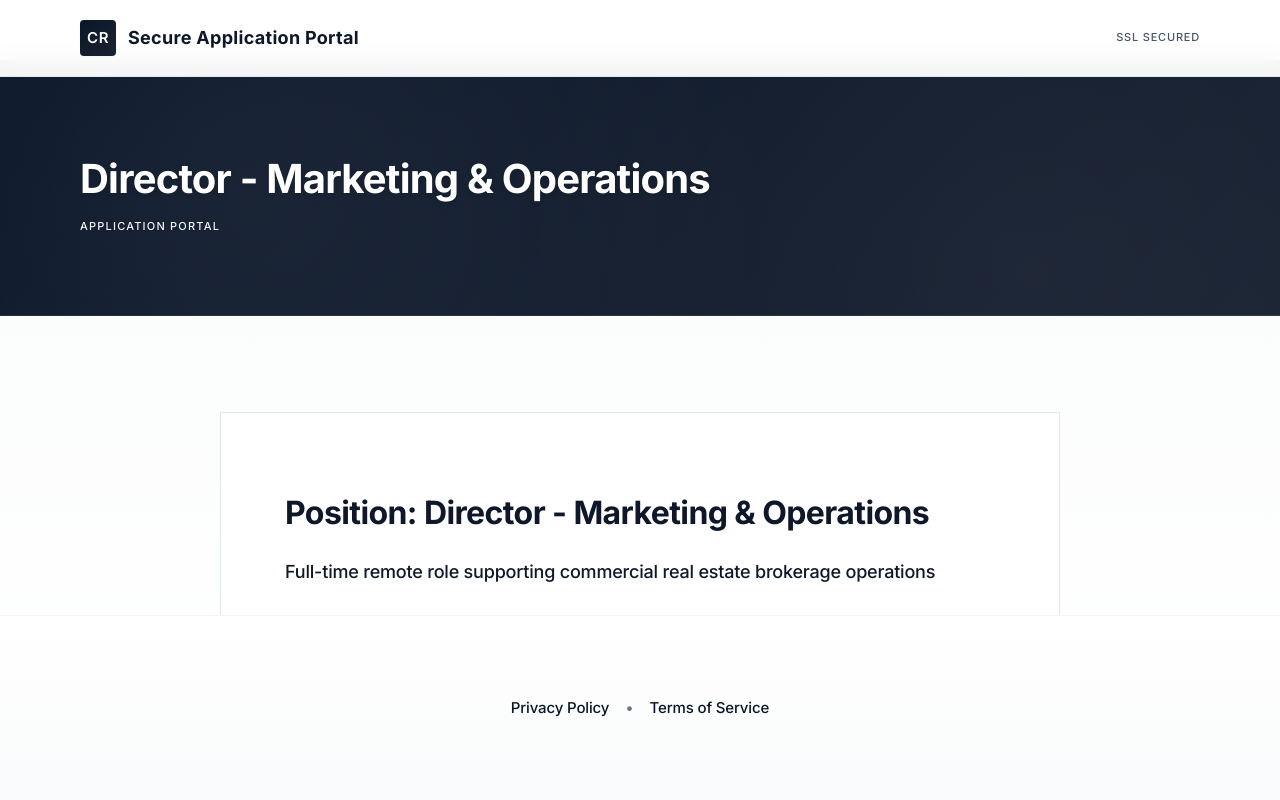
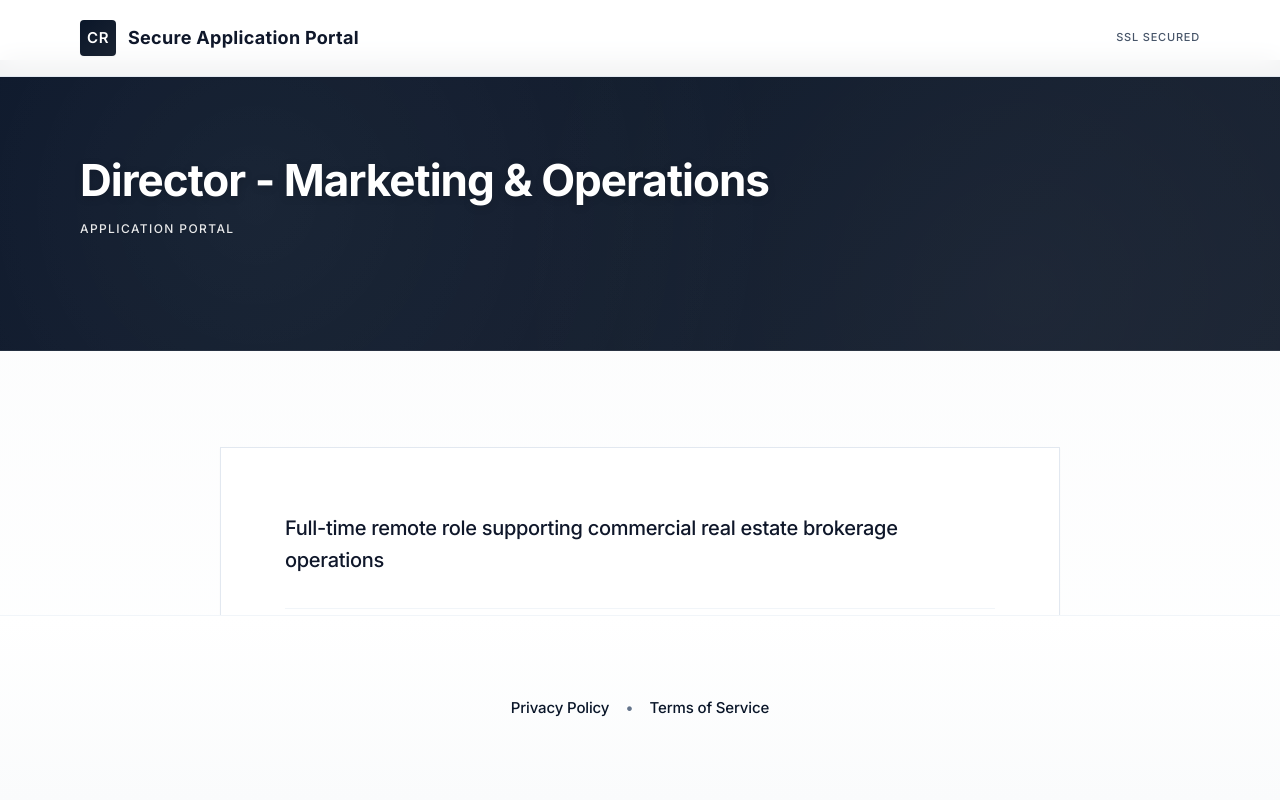
Before and after one commit to zzakas17/elmwood-application-system, a website: page public/index.html in a window 1280 px wide. Drawn offline with Linux system fonts and the light colour scheme.

Commit message:
Clean up main page: remove duplicate position title and improve layout
- Removed redundant 'Position: Director - Marketing & Operations' heading
- Cleaned up header styling with better typography
- Improved spacing and visual hierarchy
- Refined button text to be more professional
- Removed duplicate CSS rules
- Better flow from header to content

```diff
--- a/public/index.html
+++ b/public/index.html
@@ -297,21 +297,21 @@
             color: #ffffff !important;
             margin-bottom: var(--space-md);
             font-weight: var(--font-weight-bold);
-            letter-spacing: -0.8px;
-            font-size: 40px;
-            line-height: 1.15;
-            text-shadow: 0 2px 4px rgba(0, 0, 0, 0.1);
+            letter-spacing: -1px;
+            font-size: 44px;
+            line-height: 1.1;
+            text-shadow: 0 2px 8px rgba(0, 0, 0, 0.15);
         }
 
         .header p {
-            color: rgba(255, 255, 255, 0.95) !important;
+            color: rgba(255, 255, 255, 0.9) !important;
             font-weight: var(--font-weight-medium);
             line-height: var(--line-height-normal);
             max-width: 700px;
             text-transform: uppercase;
-            font-size: 11px;
-            letter-spacing: 1.2px;
-            margin-bottom: 0;
+            font-size: 12px;
+            letter-spacing: 1.4px;
+            margin-bottom: var(--space-xl);
             text-shadow: 0 1px 2px rgba(0, 0, 0, 0.1);
         }
 
@@ -418,6 +418,10 @@
             border-bottom: 1px solid var(--border-light);
         }
 
+        .position-card:first-of-type .position-card-header {
+            padding-top: var(--space-4xl);
+        }
+
         .position-card:first-of-type {
             margin-top: 0;
         }
@@ -440,13 +444,15 @@
             text-align: left;
         }
 
-        .position-card-header > p:first-of-type {
-            font-size: var(--font-size-lg);
-            color: var(--text-primary);
-            font-weight: var(--font-weight-medium);
-            margin-bottom: var(--space-3xl);
-            line-height: 1.7;
-            letter-spacing: -0.2px;
+        .position-subtitle {
+            font-size: var(--font-size-xl) !important;
+            color: var(--text-primary) !important;
+            font-weight: var(--font-weight-medium) !important;
+            margin-bottom: var(--space-4xl) !important;
+            line-height: 1.6 !important;
+            letter-spacing: -0.3px !important;
+            padding-bottom: var(--space-xl);
+            border-bottom: 1px solid var(--border-light);
         }
 
         .position-details {
@@ -677,6 +683,7 @@
         .start-application-btn:hover {
             transform: translateY(-2px);
             box-shadow: var(--shadow-lg);
+            background: var(--primary-dark);
         }
 
         .start-application-btn:hover::before {
@@ -686,13 +693,6 @@
         .start-application-btn:active {
             transform: translateY(0);
             box-shadow: var(--shadow-md);
-        }
-
-        .start-application-btn:hover {
-            background: var(--primary-dark);
-        }
-
-        .start-application-btn:active {
             background: var(--primary-dark);
         }
 
@@ -1179,17 +1179,13 @@
             <div class="header-content">
                 <h1>Director - Marketing & Operations</h1>
                 <p>Application Portal</p>
-                <div class="header-cta">
-                    <a href="portal.html" class="header-cta-btn">Start Application →</a>
-                </div>
             </div>
         </div>
 
         <div class="main-container">
         <div class="position-card">
             <div class="position-card-header">
-                <h2>Position: Director - Marketing & Operations</h2>
-                <p>Full-time remote role supporting commercial real estate brokerage operations</p>
+                <p class="position-subtitle">Full-time remote role supporting commercial real estate brokerage operations</p>
 
                 <div class="position-details">
                     <div class="position-detail-section">
@@ -1253,7 +1249,7 @@
             </div>
         </div>
 
-            <a href="portal.html" class="start-application-btn">Click Here to Start Application</a>
+            <a href="portal.html" class="start-application-btn">Start Application →</a>
         </div>
 
         <div class="footer">
```
